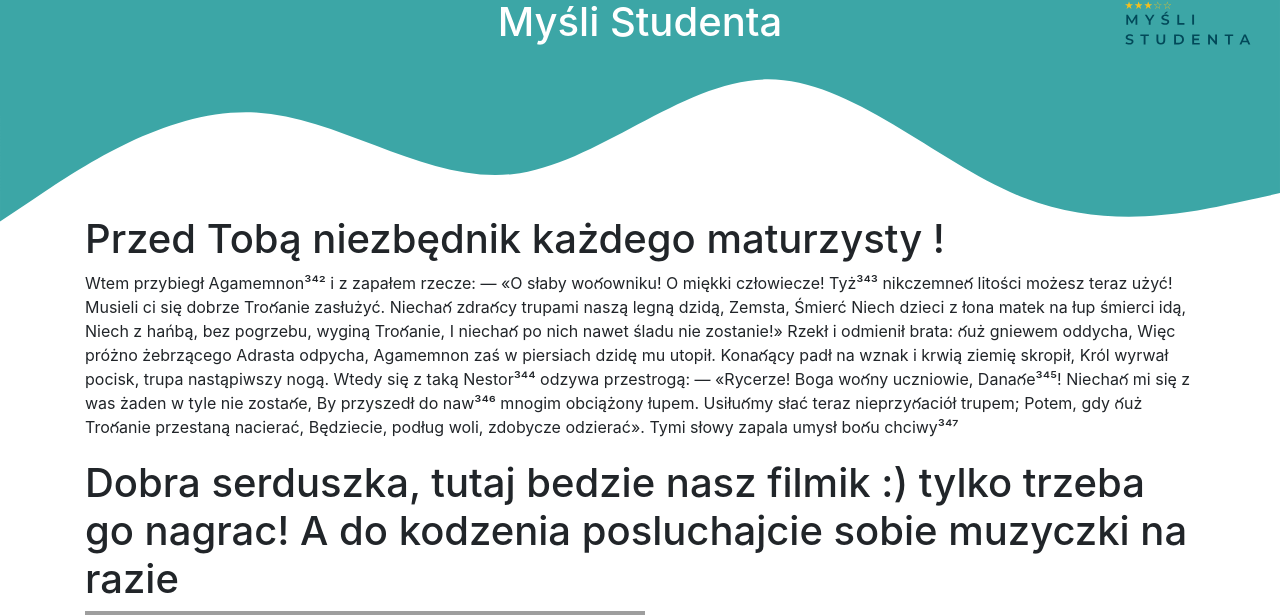
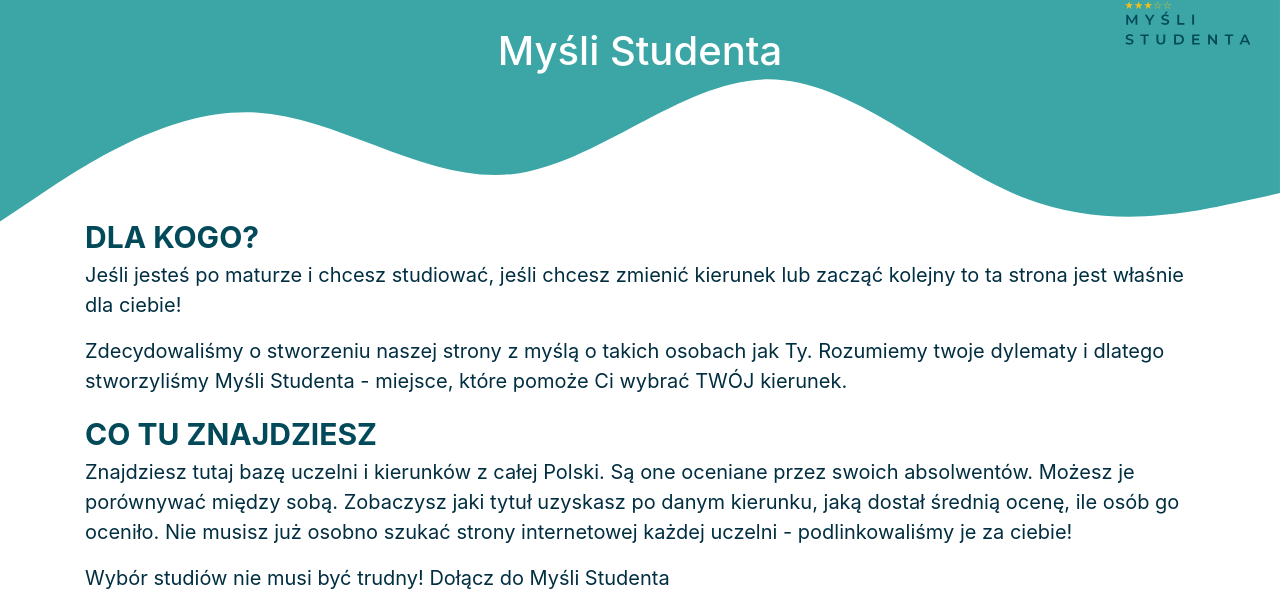
Before and after one commit to miloszwielgus/university-review-system, a Flask app: page /about in a window 1280 px wide. Shown: the part 56-671 px from the top of the page. Run offline with Flask 3, Linux system fonts and the light colour scheme; some libraries are stand-ins or nearby versions; grey boxes are pictures that could not be loaded.

Commit message:
upgrading aboutUs

```diff
--- a/website/static/style.css
+++ b/website/static/style.css
@@ -212,3 +212,57 @@ body {
 a.university-link {
   color: #024959;
 }
+
+
+/*about us*/
+  .top-strip {
+    display: flex;
+    flex-direction: column;
+    align-items: center;
+    justify-content: center;
+    position: absolute;
+    top: 0;
+    left: 0;
+    width: 100%;
+    text-align: center;
+    margin-top: 50px;
+    color: white;
+    z-index: 1;
+
+  }
+
+    .top-strip h1 {
+      margiN : 0;
+      color: #ffffff;
+      display:block;
+      position: absolute;
+      top: 20%;
+      left: 50%;
+      transform: translate(-50%, -50%);
+    }
+
+    .top-strip svg {
+      display: block;
+    }
+    .info {
+    margin-top: 215px;
+    display: flex;
+    flex-direction: column;
+    align-items: flex-start;
+    text-align: left;
+    color: #012E40;
+      font-size: 20px;
+  }
+
+  .uppercase {
+    text-transform: uppercase;
+    font-size: 30px;
+    font-weight: bold;
+   color: #024959;
+    padding-bottom: 5px;
+    margin-bottom: 10px;
+  }
+  .video {
+  justify-content: center;
+    color: #3CA6A6;
+  }
--- a/website/templates/about.html
+++ b/website/templates/about.html
@@ -1,81 +1,45 @@
 {% extends "base.html" %} {% block title %}About{% endblock %} {% block content %}
 <head>
 
-  <style>
- .top-strip {
-
-   position: absolute;
-      top: 0;
-      left: 0;
-      width: 100%;
-      text-align: center;
-      margin-top: 50px;
-    text-align: center;
-
-      color: white;
-
-    }
-
-    .top-strip h1 {
-      margin-top: -280px;
-      color: #ffffff;
-    }
-
-    .top-strip svg {
-      display: block;
-    }
-    .video {
-      margin-top: 20px;
-    }
-    .info{
-      margin-top: 215px;
-
-    }
-  </style>
 
 </head>
 <body>
-
+  <div class="bg-custom"></div>
   <div class="top-strip">
 
-    <svg xmlns="http://www.w3.org/2000/svg" viewBox="0 0 1440 320">
+    <svg xmlns="http://www.w3.org/2000/svg" viewBox="0 0 1440 319">
 
       <path fill="#3CA6A6" fill-opacity="1" d="M0,256L48,224C96,192,192,128,288,133.3C384,139,480,213,576,202.7C672,192,768,96,864,96C960,96,1056,192,1152,229.3C1248,267,1344,245,1392,234.7L1440,224L1440,0L1392,0C1344,0,1248,0,1152,0C1056,0,960,0,864,0C768,0,672,0,576,0C480,0,384,0,288,0C192,0,96,0,48,0L0,0Z"></path>
       </svg>
       <h1>Myśli Studenta</h1>
   </div>
-<div class="info">
 
-  <h1>Przed Tobą niezbędnik każdego maturzysty !</h1>
-  <p>
-    Wtem przybiegł Agamemnon³⁴² i z zapałem rzecze:
-— «O słaby woగowniku! O miękki człowiecze!
-Tyż³⁴³ nikczemneగ litości możesz teraz użyć!
-Musieli ci się dobrze Troగanie zasłużyć.
-Niechaగ zdraగcy trupami naszą legną ǳidą, Zemsta, Śmierć
-Niech ǳieci z łona matek na łup śmierci idą,
-Niech z hańbą, bez pogrzebu, wyginą Troగanie,
-I niechaగ po nich nawet śladu nie zostanie!»
-Rzekł i odmienił brata: గuż gniewem oddycha,
-Więc próżno żebrzącego Adrasta odpycha,
-Agamemnon zaś w piersiach ǳidę mu utopił.
-Konaగący padł na wznak i krwią ziemię skropił,
-Król wyrwał pocisk, trupa nastąpiwszy nogą.
-Wtedy się z taką Nestor³⁴⁴ oǳywa przestrogą:
-— «Rycerze! Boga woగny uczniowie, Danaగe³⁴⁵!
-Niechaగ mi się z was żaden w tyle nie zostaగe,
-By przyszedł do naw³⁴⁶ mnogim obciążony łupem.
-Usiłuగmy słać teraz nieprzyగaciół trupem;
-Potem, gdy గuż Troగanie przestaną nacierać,
-Bęǳiecie, podług woli, zdobycze oǳierać».
-Tymi słowy zapala umysł boగu chciwy³⁴⁷
-  </p>
-</div>
-  <div class="video">
-<h1>Dobra serduszka, tutaj bedzie nasz filmik :) tylko trzeba go nagrac! A do kodzenia posluchajcie sobie muzyczki na razie</h1>
-      <iframe width="560" height="315" src="https://www.youtube.com/embed/y654TxcRuL0" frameborder="0" allow="accelerometer; autoplay; clipboard-write; encrypted-media; gyroscope; picture-in-picture" allowfullscreen></iframe>
+  <div class="info">
+    <p>
+      <span class="uppercase">DLA KOGO?</span><br>
+      Jeśli jesteś po maturze i chcesz studiować, jeśli chcesz zmienić kierunek lub zacząć kolejny to ta strona jest właśnie dla ciebie!
+    </p>
+    <p>
+      Zdecydowaliśmy o stworzeniu naszej strony z myślą o takich osobach jak Ty. Rozumiemy twoje dylematy i dlatego stworzyliśmy Myśli Studenta - miejsce, które pomoże Ci wybrać TWÓJ kierunek.
+    </p>
+    <p>
+      <span class="uppercase">CO TU ZNAJDZIESZ</span><br>
+      Znajdziesz tutaj bazę uczelni i kierunków z całej Polski. Są one oceniane przez swoich absolwentów. Możesz je porównywać między sobą. Zobaczysz jaki tytuł uzyskasz po danym kierunku, jaką dostał średnią ocenę, ile osób go oceniło. Nie musisz już osobno szukać strony internetowej każdej uczelni - podlinkowaliśmy je za ciebie!
+    </p>
+    <p>
+      Wybór studiów nie musi być trudny! Dołącz do Myśli Studenta
+    </p>
+    <p>
+      <span class="uppercase">ABSOLWENCIE!</span><br>
+      Jesteś absolwentem studiów w Polsce? Jeśli tak to zapraszamy cię do zostawienia swojej opinii. Każdy punkt widzenia jest ważny. Niezależnie od tego, czy uważasz, że twój kierunek był przeciętny, beznadziejny lub wyjątkowy, zachęcamy Cię do zostawienia swojej opinii.
+    </p>
   </div>
 
-<link href="static/style.css" rel="stylesheet" />
+  <div class="video">
+    <h1>Dobra serduszka, miłego oglądania!!!</h1>
+          <iframe width="800" height="450" src="https://www.youtube.com/embed/VdD_rum_BW8" frameborder="0" allow="accelerometer; autoplay; clipboard-write; encrypted-media; gyroscope; picture-in-picture" allowfullscreen></iframe>
+    </div>
+
+ <link href="/static/style.css" rel="stylesheet" />
 </body>
 {%endblock%}
```
